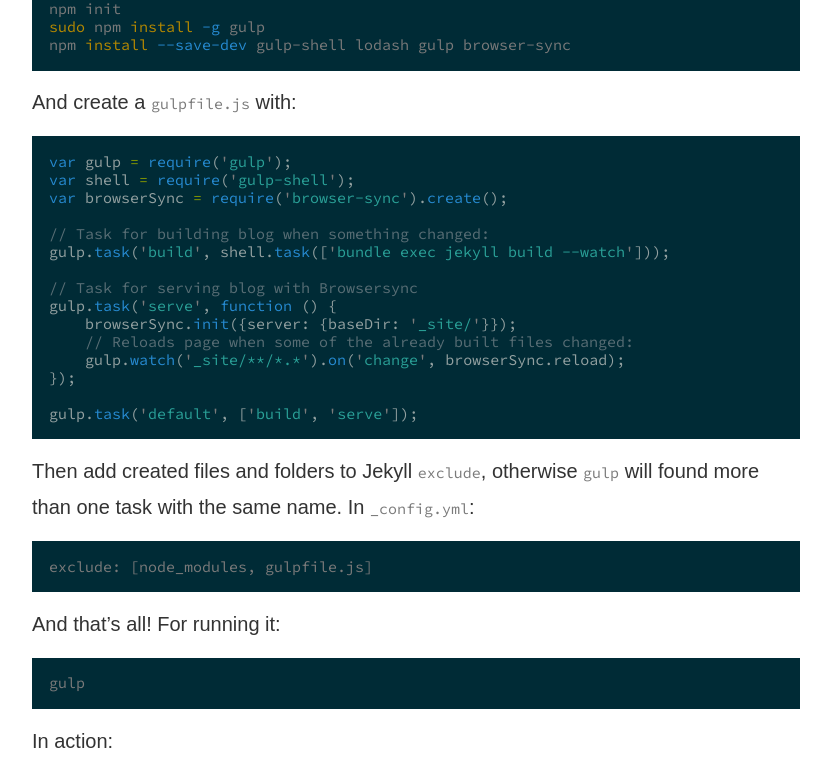
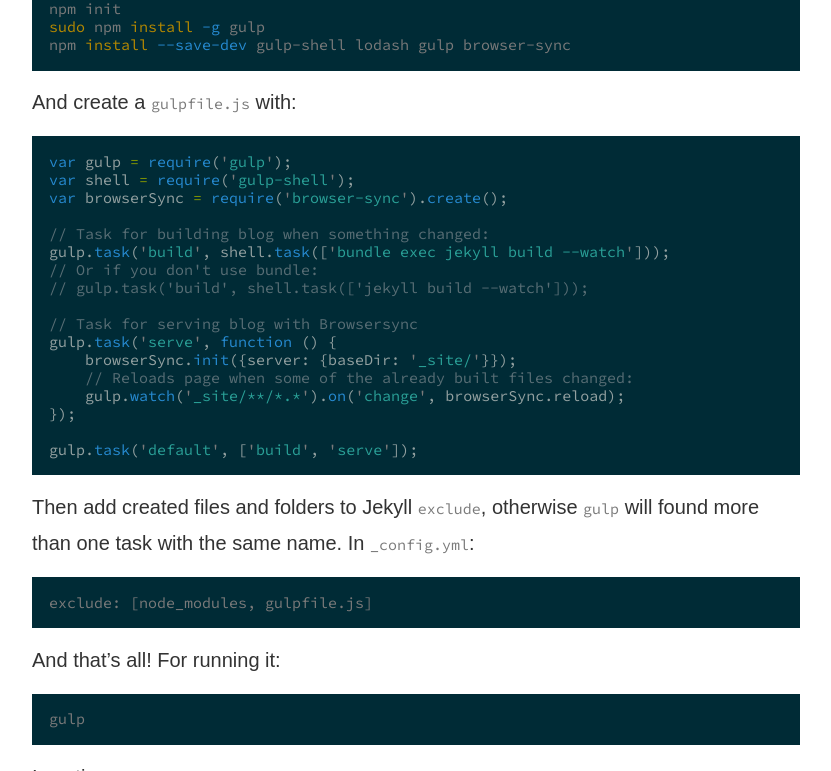
Before and after one commit to nvbn/nvbn.github.io, a Jekyll site: the page built from _posts/2015-06-19-jekyll-browsersync.md, in a window 1280 px wide and 900 px high, scrolled down 885 px, cut to the strip 0-771 px from the top of the window. Shown: the whole strip, without its empty margins (224-1055 px from the left). Built offline with Jekyll 4.4.1, drawn with Linux system fonts in a browser that asks for light colours; Markdown is read by kramdown in place of the engine named in the settings; comment, search, counter and statistics services are not loaded.

Commit message:
Add note about bundle

```diff
--- a/_posts/2015-06-19-jekyll-browsersync.md
+++ b/_posts/2015-06-19-jekyll-browsersync.md
@@ -29,6 +29,8 @@
 
 // Task for building blog when something changed:
 gulp.task('build', shell.task(['bundle exec jekyll build --watch']));
+// Or if you don't use bundle:
+// gulp.task('build', shell.task(['jekyll build --watch']));
 
 // Task for serving blog with Browsersync
 gulp.task('serve', function () {
```
